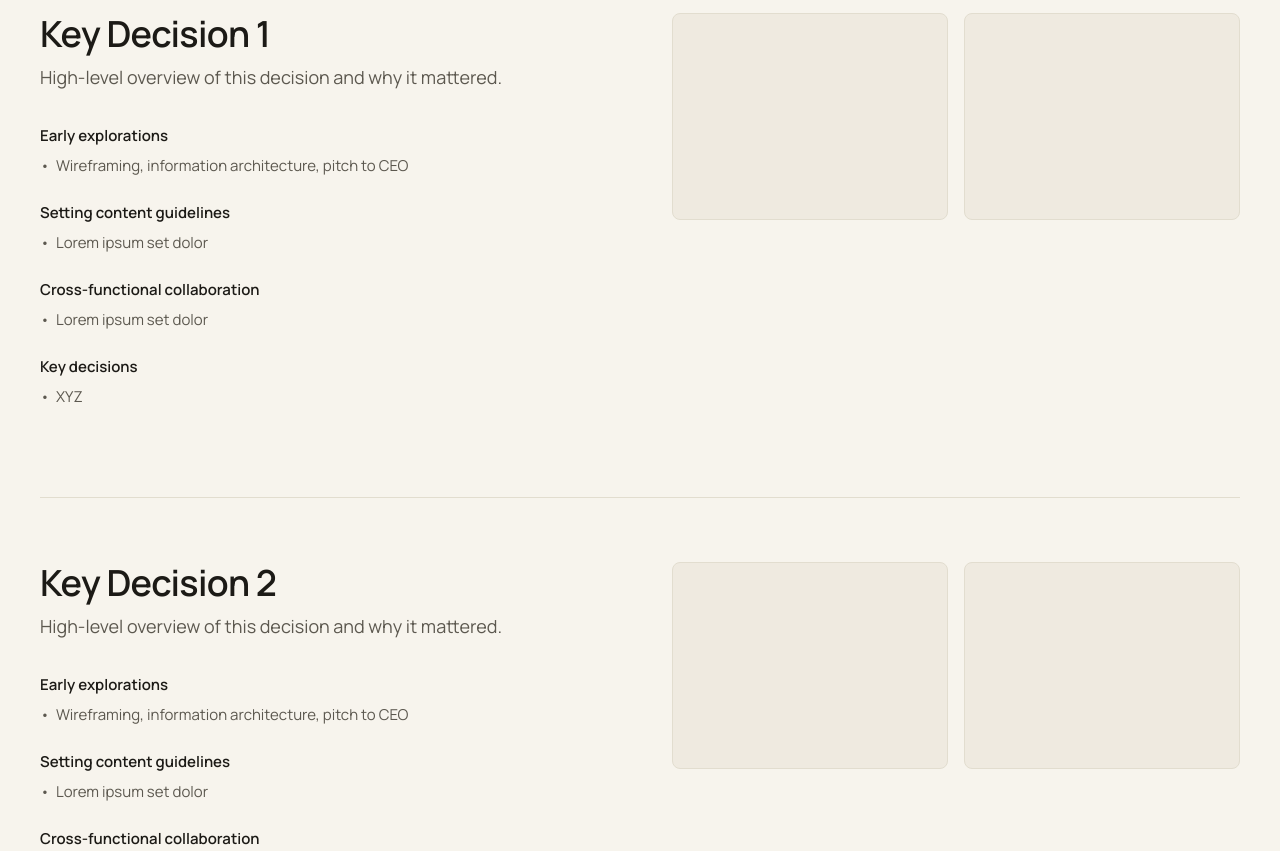
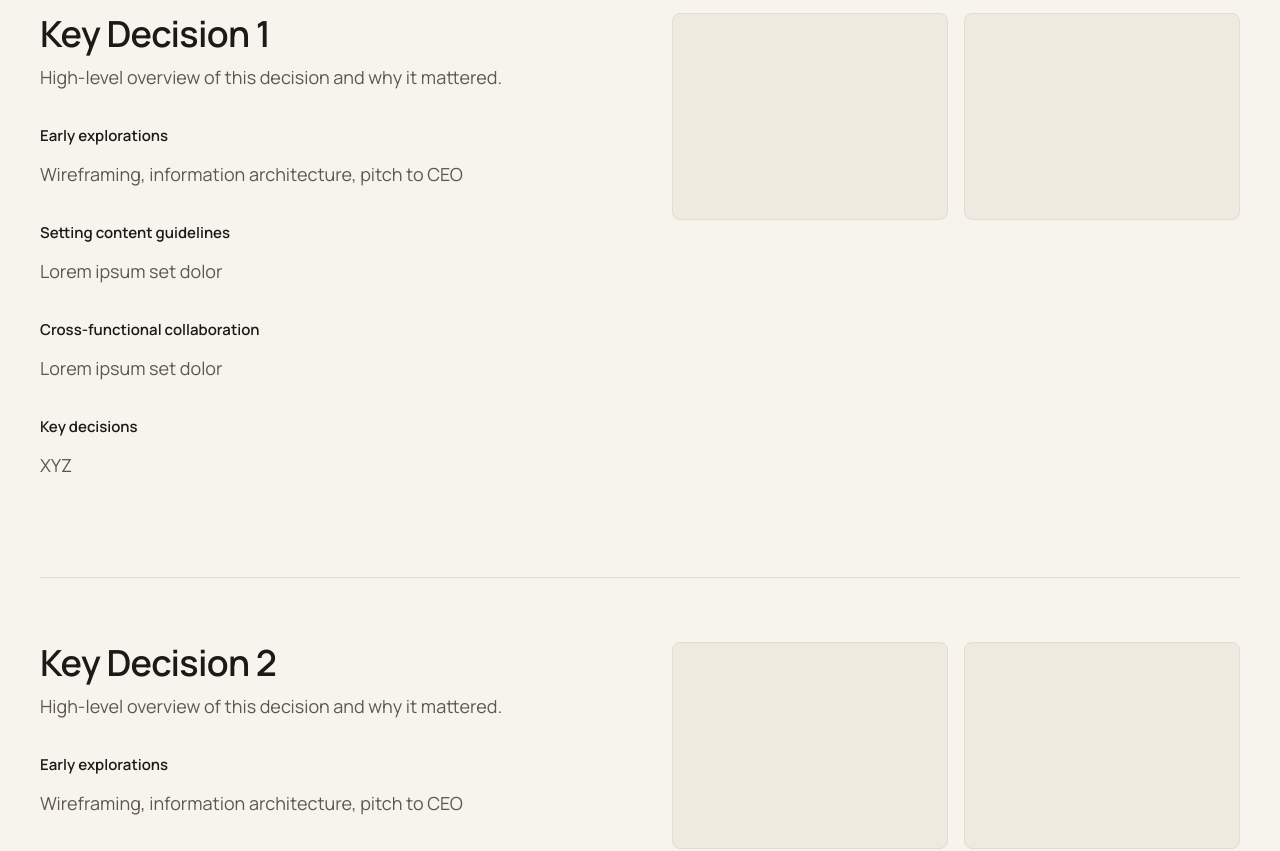
Before and after one commit to cameronliquori/Cameron-portfolio, a Next.js app: page /work/gold-card in a window 1280 px wide. Shown: the part 1120-1971 px from the top of the page. Built offline with nearby package versions, Linux system fonts and the light colour scheme.

Commit message:
Update DecisionSection.tsx

```diff
--- a/components/DecisionSection.tsx
+++ b/components/DecisionSection.tsx
@@ -10,21 +10,20 @@ export default function DecisionSection({ section }: { section: ContentSection }
           <p className="text-body text-ink-muted mb-8">{section.subheading}</p>
         )}
 
-        {section.subLists?.map((list) => (
-          <div key={list.heading} className="mb-6">
-            <p className="text-small font-semibold text-ink mb-2">
-              {list.heading}
-            </p>
-            <ul className="space-y-1">
+        {section.subLists?.map((list, idx) => (
+          <div key={list.heading || idx} className="mb-8">
+            {list.heading && (
+              <p className="text-small font-semibold text-ink mb-3">
+                {list.heading}
+              </p>
+            )}
+            <div className="space-y-4">
               {list.items.map((item, i) => (
-                <li
-                  key={i}
-                  className="text-small text-ink-muted pl-4 relative before:content-['•'] before:absolute before:left-0"
-                >
+                <p key={i} className="text-body text-ink-muted">
                   {item}
-                </li>
+                </p>
               ))}
-            </ul>
+            </div>
           </div>
         ))}
       </div>
```
